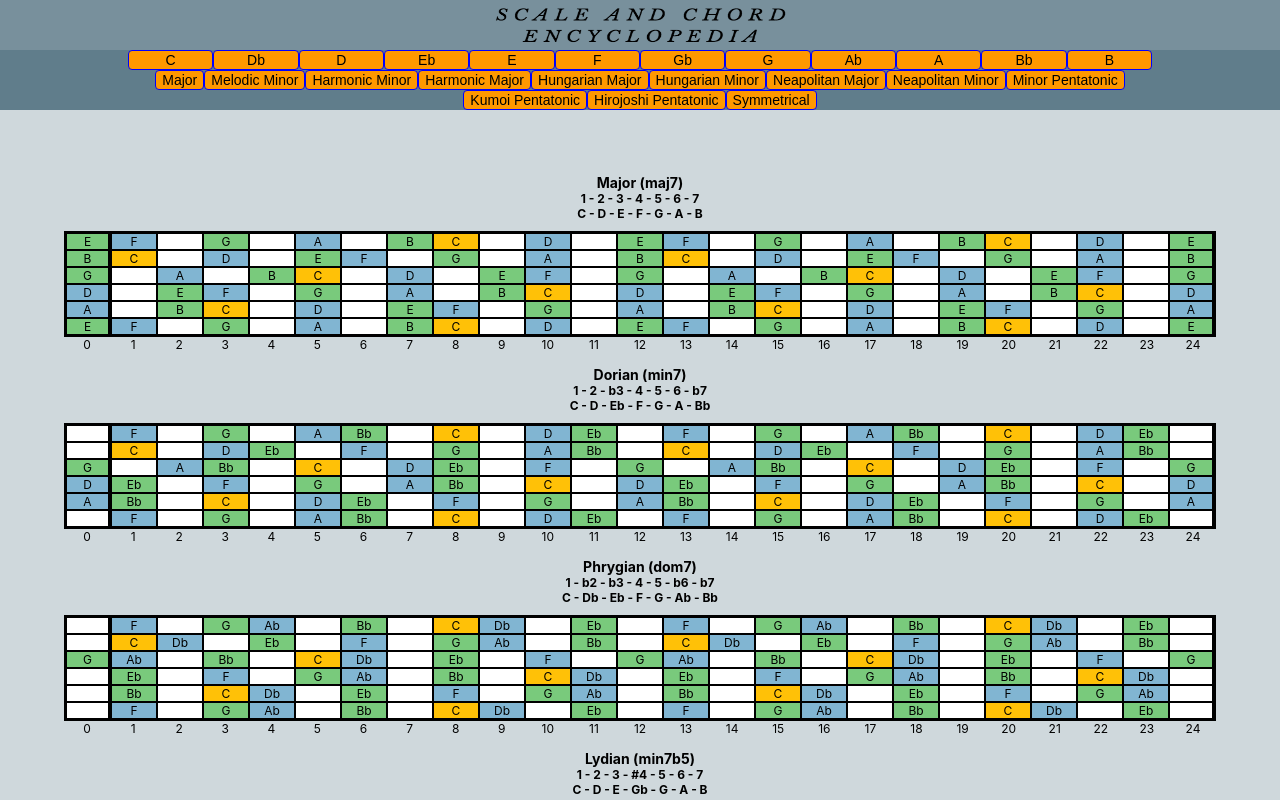
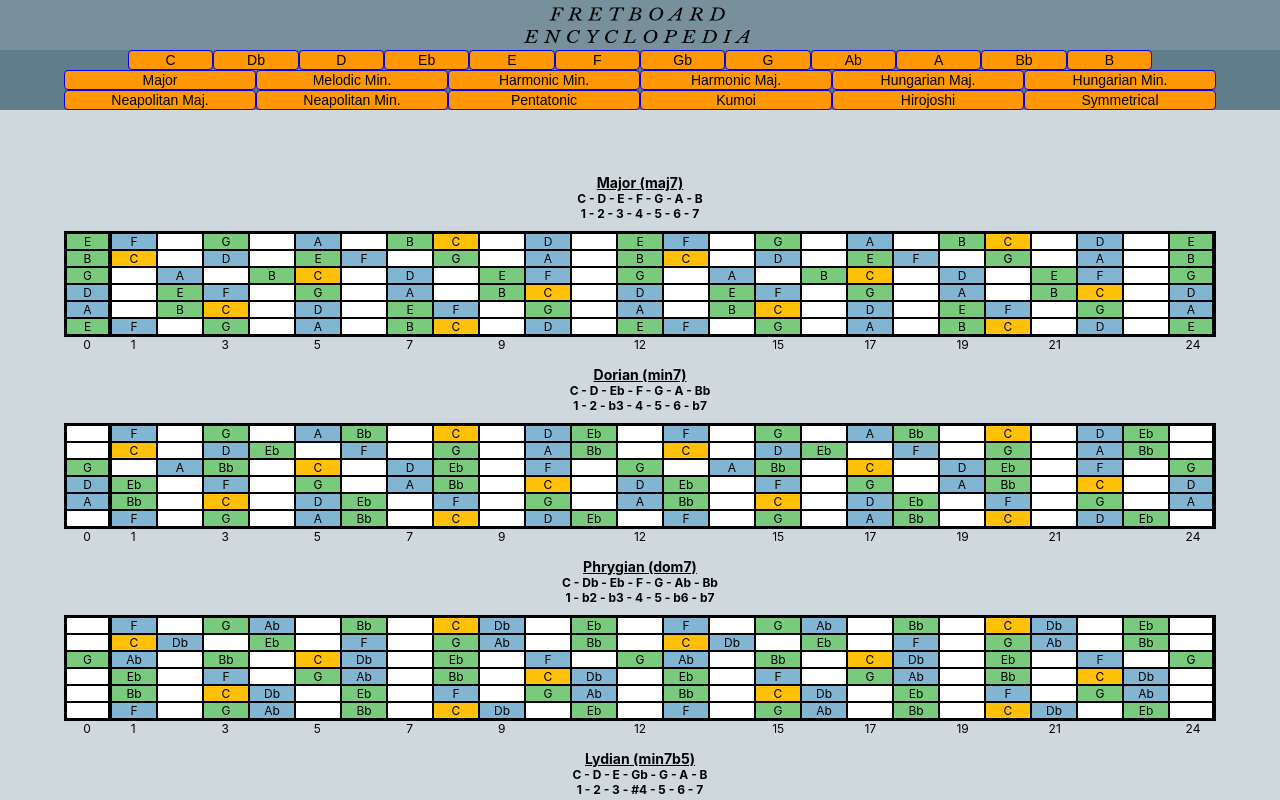
Before and after one commit to walpolsh/fretboards, a React (Create React App) app: page / in a window 1280 px wide. Shown: the top 800 px of the page. Built offline with nearby package versions, Linux system fonts and the light colour scheme.

Commit message:
ready for first deploy

```diff
--- a/src/App.css
+++ b/src/App.css
@@ -70,6 +70,7 @@
     font-size: 14px;
     border-radius: 4px;
     background-color: #FF9800;
+    outline: 0;
 }
 
 select {
@@ -81,6 +82,7 @@
 
 button:hover {
   border: 1px solid blue;
+  cursor: pointer;
   border-radius: 4px;
   background-color:#ffb74d;
 }
@@ -110,6 +112,7 @@
 
 h3 {
   margin-bottom: 0;
+  text-decoration: underline;
 }
 h4 {
   margin: 0;
@@ -139,13 +142,12 @@
   justify-content: center;
 }
 .scaleBox {
-  padding: 0px 10vw 0px 10vw;
+  padding: 0px 5vw 0px 5vw;
   background-color: #607D8B;
   font-size: 14px;
   display: grid;
-  grid-template-columns: repeat(12, 1fr);
-  display: flex;
-  flex-wrap: wrap;
+  grid-template-columns: repeat(6, 1fr);
+
   justify-content: center;
 }
 
--- a/src/App.js
+++ b/src/App.js
@@ -4,15 +4,6 @@
 import Header from './components/Header'
 import { Chromatic, Major, MelodicMinor, HarmonicMinor, HarmonicMajor, HungarianMajor, HungarianMinor, NeapolitanMinor, NeapolitanMajor, Symmetrical, Pentatonic, Kumoi, Hirojoshi } from './constants/scales';
 import {permute} from './constants/helpers'
-
-const classQuery = 'first' ? '#ff9800':
-'second' ? '#81b5d2':
-'third' ? '#79ca7c':
-'fourth' ? '#81b5d2':
-'fifth' ? '#79ca7c':
-'sixth' ? '#81b5d2':
-'seventh' ? '#79ca7c':
-'eighth' ? '#81b5d2' : 0
 
 class App extends Component {
   constructor() {
@@ -84,11 +75,14 @@
         <div style={{paddingTop: '20vh'}} className='wrapper'>
         {
           scale.map((mode, i) =>
-            <div className='guitarContainer'>
+            {
+              let j = i;
+              return (
+              <div key={j}className='guitarContainer'>
                 <div>
                   <h3>{names[i]} {mode[3][0] ? `(${mode[3][0].map(x => x[i])})` : ''}</h3>
-                <h4>{formulas[i].join(' - ')}</h4>
-                <h4 style={{paddingBottom: '10px'}}>{mode[1].map(x => root[x]).join(' - ')}</h4>
+                  <h4>{mode[1].map(x => root[x]).join(' - ')}</h4>
+                  <h4 style={{paddingBottom: '10px'}}>{formulas[i].join(' - ')}</h4>
                 </div>
 
                 <div className='fretboardSides'/>
@@ -143,13 +137,16 @@
                   />
                   </div>
                   <div className='fretboardSides'/>                                <div className='numberContainer'>
-                  {['0','1','2','3','4','5','6','7','8','9','10','11','12','13','14','15','16','17','18','19','20','21','22','23','24'].map((x, i) =>
+                    {['0','1','','3','','5','','7','','9','','','12','','','15','','17','','19','','21','','','24'].map((x, i) =>
                       <div key={i++}>{x}</div>)}
                     {/* {['*', '','','*','','*','','*','','*','','','**','','','*','','*','','*','','*','','','*'].map((x, i) =>
                     <div key={i++}>{x}</div>)} */}
                   </div>
                 </div>
               )
+            }
+            )
+
           }
 
 
--- a/src/components/Header.js
+++ b/src/components/Header.js
@@ -1,7 +1,7 @@
 import React from 'react'
 import banner from './header.png'
 const Header = (props) => {
-  const { changeKey, changeScale, handleSwitch, onOff } = props
+  const { changeKey, changeScale } = props
   return (
     <div className='topnav'>
       <div className='headerBox'>
@@ -38,23 +38,23 @@
         <button value='9' onClick={changeKey}>A</button>
         <button value='10' onClick={changeKey}>Bb</button>
         <button value='11' onClick={changeKey}>B</button>
+      </div>
 
-      </div>
       <div className='scaleBox'>
         <button value='0' onClick={changeScale}>Major</button>
-          <button value='1' onClick={changeScale}>Melodic Minor</button>
-          <button value='2' onClick={changeScale}>Harmonic Minor</button>
-          <button value='3' onClick={changeScale}>Harmonic Major</button>
-          <button value='4' onClick={changeScale}>Hungarian Major</button>
-          <button value='5' onClick={changeScale}>Hungarian Minor</button>
-          <button value='7' onClick={changeScale}>Neapolitan Major</button>
-          <button value='6' onClick={changeScale}>Neapolitan Minor</button>
-          <button value='9' onClick={changeScale}>Minor Pentatonic</button>
-          <button value='10' onClick={changeScale}>Kumoi Pentatonic</button>
-          <button value='11' onClick={changeScale}>Hirojoshi Pentatonic</button>
-          <button value='8' onClick={changeScale}>Symmetrical</button>
+        <button value='1' onClick={changeScale}>Melodic Min.</button>
+        <button value='2' onClick={changeScale}>Harmonic Min.</button>
+        <button value='3' onClick={changeScale}>Harmonic Maj.</button>
+        <button value='4' onClick={changeScale}>Hungarian Maj.</button>
+        <button value='5' onClick={changeScale}>Hungarian Min.</button>
+        <button value='7' onClick={changeScale}>Neapolitan Maj.</button>
+        <button value='6' onClick={changeScale}>Neapolitan Min.</button>
+        <button value='9' onClick={changeScale}>Pentatonic</button>
+        <button value='10' onClick={changeScale}>Kumoi</button>
+        <button value='11' onClick={changeScale}>Hirojoshi</button>
+        <button value='8' onClick={changeScale}>Symmetrical</button>
+      </div>
 
-      </div>
 
     </div>
   )
--- a/src/components/String.js
+++ b/src/components/String.js
@@ -2,19 +2,19 @@
 import {permute} from '../constants/helpers'
 
 const String = (props) => {
-  let {startNote, mode, Chromatic, root, onOff, stringName} = props
+  let {startNote, mode, Chromatic, root} = props
   let notes = mode[1].map(x => root[x])
   let string = permute(Chromatic, startNote)
   string = string.concat(string).concat(string[0])
-  let nums = mode[0].map(x => x)
-
 
   return (
     <div className="stringContainer">
       {
         string.map((note, i) =>
-
-          <div className='frets'>
+          {
+            let j = i
+          return (
+          <div className='frets' key={j++}>
             {notes.indexOf(note) !== -1 ?
                   notes[0] === note ?
                     <div className='first'>{note}</div>
@@ -45,9 +45,13 @@
               :
               <div style={{background: ''}}>
 
-              </div>}
+              </div>
+
+            }
 
           </div>
+          )
+          }
         )
       }
     </div>
```
Also changed, not shown: src/components/header.png. Lines whose indentation alone changed are shown as unchanged.
